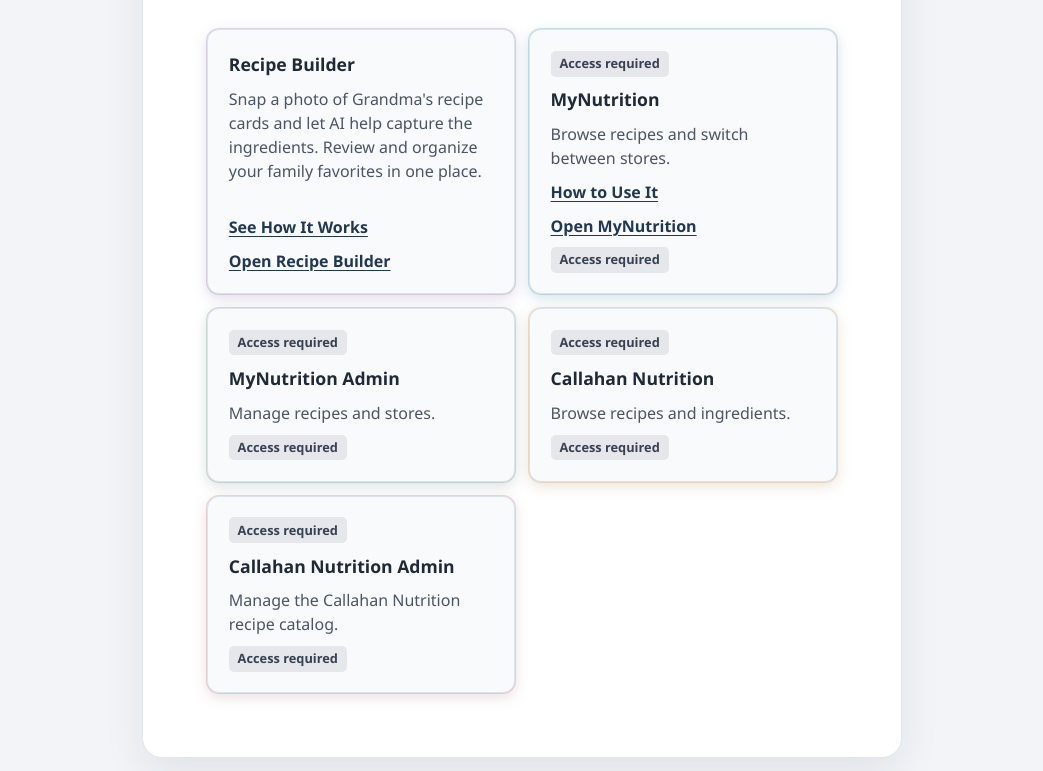
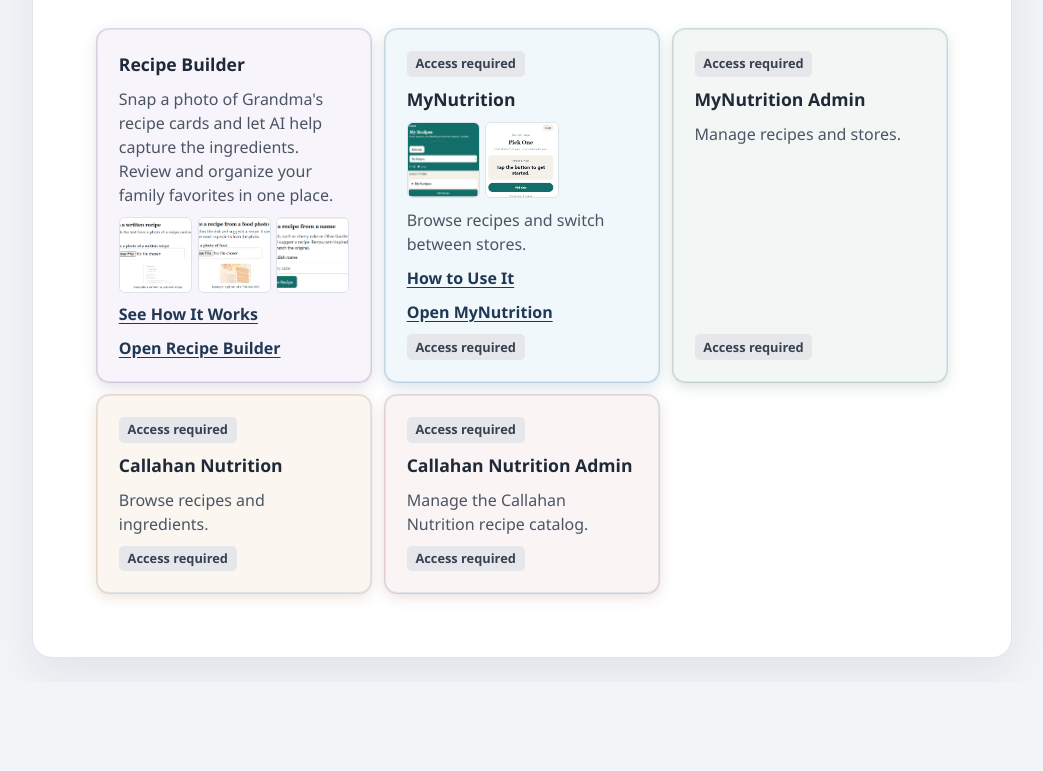
Before and after one commit to shell879/my-nutrition-recipes, a plain HTML site: page index.html in a window 1280 px wide. Shown: the part 179-950 px from the top of the page, without its empty margins (118-1161 px from the left). After the commit the page ends 861 px from the top, so only its background shows below. Drawn offline with Linux system fonts and the light colour scheme.

Commit message:
Add MyNutrition screenshots and polish landing cards
Co-authored-by: Copilot <223556219+Copilot@users.noreply.github.com>

```diff
--- a/index.html
+++ b/index.html
@@ -19,6 +19,11 @@
         <div id="recipeBuilderCard" class="landing-card landing-card--recipes">
           <span class="landing-card-title">Recipe Builder</span>
           <span>Snap a photo of Grandma's recipe cards and let AI help capture the ingredients. Review and organize your family favorites in one place.</span>
+          <div class="landing-card-gallery" aria-label="Recipe Builder examples">
+            <img src="/images/recipe-scan-preview.png" alt="Scanning a written recipe with AI." loading="lazy" />
+            <img src="/images/recipe-food-photo-preview.png" alt="Creating a recipe suggestion from a food photo." loading="lazy" />
+            <img src="/images/recipe-name-preview.png" alt="Creating a recipe suggestion by entering a dish name." loading="lazy" />
+          </div>
           <div class="landing-card-actions">
             <a href="/recipe-builder/">See How It Works</a>
             <a id="openRecipeBuilderLink" href="/Christmas/">Open Recipe Builder</a>
@@ -27,6 +32,10 @@
         <div class="landing-card landing-card--nutrition">
           <strong class="landing-card-access-top" aria-hidden="true">Access required</strong>
           <span class="landing-card-title">MyNutrition</span>
+          <div class="landing-card-gallery" aria-label="MyNutrition examples">
+            <img src="/images/mynutrition-card-preview.png" alt="MyNutrition recipe screen with a store selector and Add Recipe and Save controls." loading="lazy" />
+            <img src="/images/mynutrition-pick-one-preview.png" alt="MyNutrition Pick One feature selecting a recipe for the user." loading="lazy" />
+          </div>
           <span>Browse recipes and switch between stores.</span>
           <div class="landing-card-actions">
             <a href="/mynutrition-guide/">How to Use It</a>
--- a/styles.css
+++ b/styles.css
@@ -502,7 +502,7 @@ main {
 }
 
 .landing-main {
-  width: min(100%, 760px);
+  width: min(100%, 980px);
   padding: clamp(2rem, 7vw, 4rem);
   background: #ffffff;
   border: 1px solid #e1e6ed;
@@ -527,7 +527,7 @@ main {
 
 .landing-links {
   display: grid;
-  grid-template-columns: repeat(auto-fit, minmax(min(100%, 210px), 1fr));
+  grid-template-columns: repeat(auto-fit, minmax(min(100%, 250px), 1fr));
   gap: 0.85rem;
   text-align: left;
 }
@@ -539,7 +539,7 @@ main {
   gap: 0.6rem;
   padding: 1.3rem;
   color: #4b5563;
-  background: #f8fafc;
+  background: var(--card-background, #f8fafc);
   border: 1px solid #dce3eb;
   border-radius: 12px;
   box-shadow: 0 0 0 1px var(--card-shadow), 0 4px 14px var(--card-shadow);
@@ -548,11 +548,26 @@ main {
   transition: transform 0.2s ease, box-shadow 0.2s ease;
 }
 
-.landing-card--recipes { --card-shadow: rgba(115, 91, 150, 0.22); }
-.landing-card--nutrition { --card-shadow: rgba(54, 117, 153, 0.22); }
-.landing-card--nutrition-admin { --card-shadow: rgba(77, 120, 110, 0.22); }
-.landing-card--callahan { --card-shadow: rgba(173, 125, 68, 0.22); }
-.landing-card--callahan-admin { --card-shadow: rgba(158, 95, 106, 0.22); }
+.landing-card--recipes {
+  --card-shadow: rgba(115, 91, 150, 0.22);
+  --card-background: #f7f4fb;
+}
+.landing-card--nutrition {
+  --card-shadow: rgba(54, 117, 153, 0.22);
+  --card-background: #f1f8fb;
+}
+.landing-card--nutrition-admin {
+  --card-shadow: rgba(77, 120, 110, 0.22);
+  --card-background: #f2f7f5;
+}
+.landing-card--callahan {
+  --card-shadow: rgba(173, 125, 68, 0.22);
+  --card-background: #fbf7f0;
+}
+.landing-card--callahan-admin {
+  --card-shadow: rgba(158, 95, 106, 0.22);
+  --card-background: #faf4f5;
+}
 
 a.landing-card:hover,
 a.landing-card:focus-visible,
@@ -578,6 +593,32 @@ a.landing-card:focus-visible,
   color: #1f2937;
   font-size: 1.1rem;
   font-weight: 700;
+}
+
+.landing-card-preview {
+  display: block;
+  width: 100%;
+  height: 120px;
+  border: 1px solid #dce3eb;
+  border-radius: 8px;
+  object-fit: cover;
+  object-position: top;
+}
+
+.landing-card-gallery {
+  display: grid;
+  grid-template-columns: repeat(3, minmax(0, 1fr));
+  gap: 0.35rem;
+}
+
+.landing-card-gallery img {
+  display: block;
+  width: 100%;
+  height: 76px;
+  border: 1px solid #dce3eb;
+  border-radius: 6px;
+  object-fit: cover;
+  object-position: top;
 }
 
 .landing-card-actions {
```
Also changed, not shown: mynutrition-guide/index.html (+21 -1 lines), recipe-builder/index.html (+14 -1 lines), recipe-builder/recipe-builder.css (+44 -0 lines), images/mynutrition-card-preview.png (added), images/mynutrition-catalog-preview.png (added), images/mynutrition-pick-one-guide-preview.png (added), images/mynutrition-pick-one-preview.png (added), images/mynutrition-store-colors-example.png (added), images/mynutrition-store-colors-settings.png (added), images/recipe-food-photo-preview.png (added), images/recipe-name-preview.png (added), images/recipe-scan-preview.png (added).
